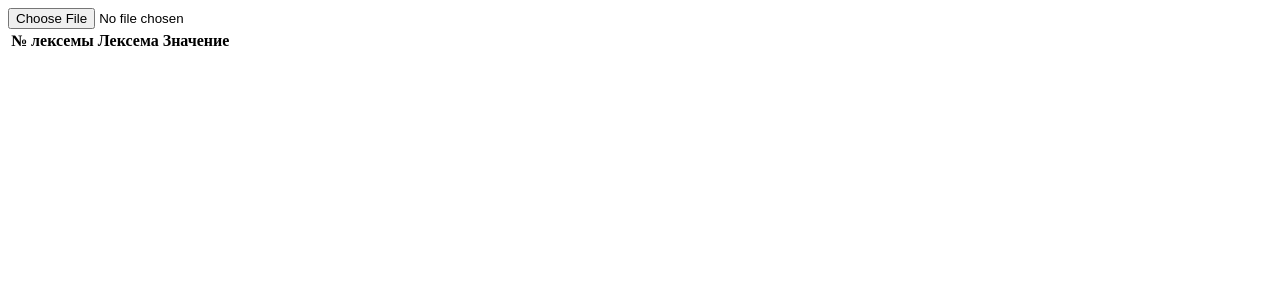
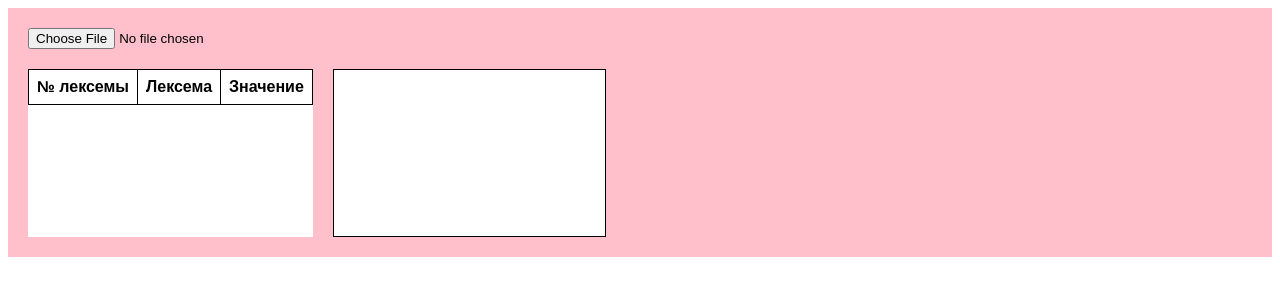
Before and after one commit to TNasiB/spo-complier, a React (Vite) app: page / in a window 1280 px wide. Shown: the top 300 px of the page. Built offline with nearby package versions, Linux system fonts and the light colour scheme.

Commit message:
fix styles

```diff
--- a/src/App.tsx
+++ b/src/App.tsx
@@ -5,6 +5,7 @@ const LogicalExpressionAnalyzer: React.FC = () => {
     { number: number; type: string; lexeme: string; value: string }[]
   >([]);
   const [error, setError] = useState<string>("");
+  const [content, setContent] = useState("");
 
   const handleFileUpload = (event: React.ChangeEvent<HTMLInputElement>) => {
     const file = event.target.files && event.target.files[0];
@@ -15,6 +16,7 @@ const LogicalExpressionAnalyzer: React.FC = () => {
         if (e.target && e.target.result) {
           const content = e.target.result as string;
           const lexemes = lexicalAnalysis(content);
+          setContent(content);
           setTokens(lexemes);
         }
       };
@@ -118,27 +120,54 @@ const LogicalExpressionAnalyzer: React.FC = () => {
   }
 
   return (
-    <div>
-      <input type="file" onChange={handleFileUpload} />
-      {error && <p>{error}</p>}
-      <table>
+    <div
+      style={{
+        fontFamily: "Arial, sans-serif",
+        padding: "20px",
+        backgroundColor: "pink",
+      }}
+    >
+      <input type="file" onChange={handleFileUpload} style={{ marginBottom: "20px" }} />
+      {error && <p style={{ color: "red" }}>{error}</p>}
+      <div style={{ display: "flex", gap: 20 }}>
+        <table
+          style={{
+            borderCollapse: "collapse",
+            backgroundColor: "white",
+            padding: "10px",
+          }}
+        >
           <thead>
             <tr>
-            <th>№ лексемы</th>
-            <th>Лексема</th>
-            <th>Значение</th>
+              <th style={{ border: "1px solid black", padding: "8px" }}>№ лексемы</th>
+              <th style={{ border: "1px solid black", padding: "8px" }}>Лексема</th>
+              <th style={{ border: "1px solid black", padding: "8px" }}>Значение</th>
             </tr>
           </thead>
           <tbody>
             {tokens.map((token) => (
               <tr key={token.number}>
-              <td>{token.number}</td>
-              <td>{token.lexeme}</td>
-              <td>{token.value}</td>
+                <td style={{ border: "1px solid black", padding: "8px" }}>
+                  {token.number}
+                </td>
+                <td style={{ border: "1px solid black", padding: "8px" }}>
+                  {token.lexeme}
+                </td>
+                <td style={{ border: "1px solid black", padding: "8px" }}>
+                  {token.value}
+                </td>
               </tr>
             ))}
           </tbody>
         </table>
+        <textarea
+          value={content}
+          cols={30}
+          rows={10}
+          style={{ resize: "none", border: "1px solid black", padding: "8px" }}
+        />
+      </div>
+      <div className="unicorn"></div>
     </div>
   );
 };
--- a/src/global.scss
+++ b/src/global.scss
@@ -1,3 +1,34 @@
 td {
   border: 1px solid #000;
 }
+
+.unicorn {
+  width: 150px;
+  height: 150px;
+  background: linear-gradient(-45deg, #9ec3ff, #ff00ff);
+  clip-path: polygon(50% 0%, 100% 50%, 50% 100%, 0% 50%);
+  position: relative;
+  margin-top: 20px;
+}
+
+.unicorn::before {
+  content: "";
+  width: 50px;
+  height: 50px;
+  background-color: #ffffff;
+  border-radius: 50%;
+  position: absolute;
+  top: 40px;
+  left: 30px;
+}
+
+.unicorn::after {
+  content: "";
+  width: 20px;
+  height: 80px;
+  background-color: #ffffff;
+  position: absolute;
+  top: 60px;
+  left: 70px;
+  transform: rotate(45deg);
+}
```
Also changed, not shown: src/assets/invalid.txt. Lines whose indentation alone changed are shown as unchanged.
